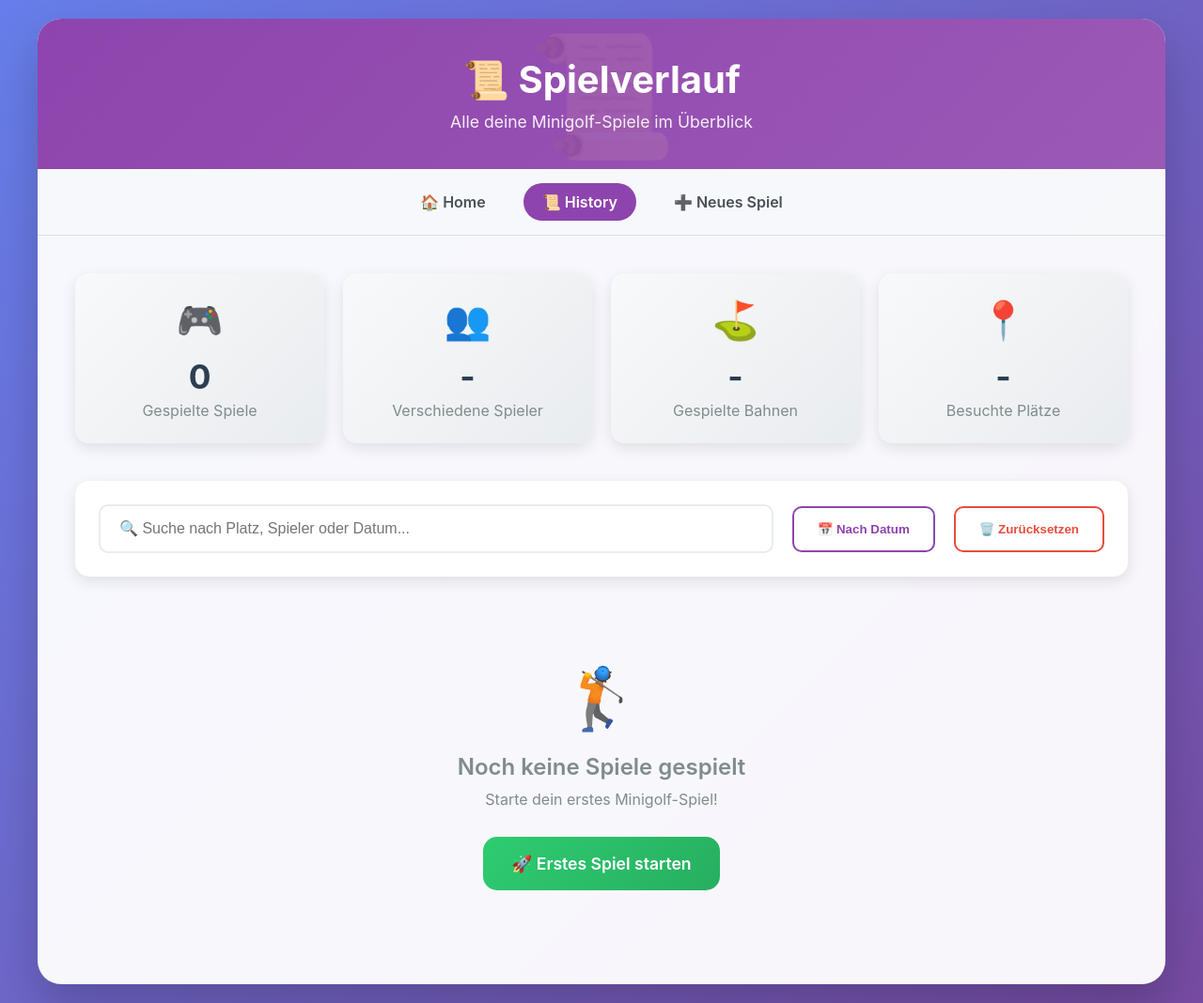
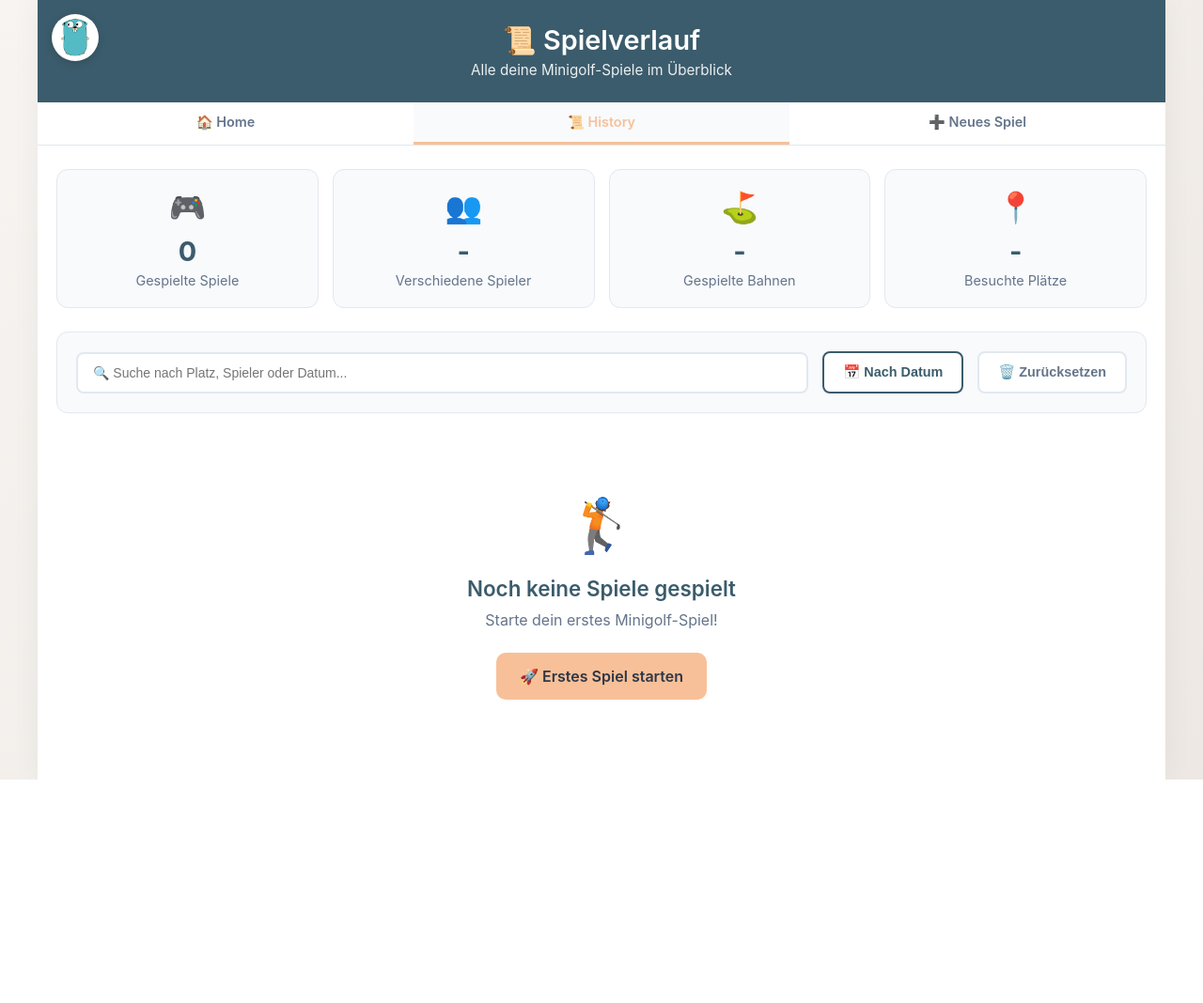
Before and after one commit to michaelbuzek/gopher-app-dev, a Flask app: page /history in a window 1280 px wide. Shown: the whole page at 94% size. After the commit the page ends 830 px from the top, so only its background shows below. Run offline with Flask 3, Linux system fonts and the light colour scheme; data that the repository does not hold is empty.

Commit message:
🎨 startseite r

```diff
--- a/templates/history.html
+++ b/templates/history.html
@@ -15,247 +15,275 @@
 
         body {
             font-family: -apple-system, BlinkMacSystemFont, 'Segoe UI', Roboto, sans-serif;
-            background: linear-gradient(135deg, #667eea 0%, #764ba2 100%);
+            background: linear-gradient(135deg, #f7f4f1 0%, #ede8e3 100%);
             min-height: 100vh;
-            padding: 20px;
+            color: #2d3748;
         }
 
         .container {
             max-width: 1200px;
             margin: 0 auto;
-            background: rgba(255, 255, 255, 0.95);
-            backdrop-filter: blur(10px);
-            border-radius: 25px;
-            box-shadow: 0 25px 50px rgba(0, 0, 0, 0.2);
-            overflow: hidden;
-            animation: slideUp 0.6s ease-out;
-        }
-
-        @keyframes slideUp {
-            from { opacity: 0; transform: translateY(30px); }
-            to { opacity: 1; transform: translateY(0); }
+            background: #ffffff;
+            min-height: 100vh;
+            box-shadow: 0 0 30px rgba(0, 0, 0, 0.05);
         }
 
         .header {
-            background: linear-gradient(135deg, #8e44ad 0%, #9b59b6 100%);
+            background: #3b5c6c;
             color: white;
-            padding: 40px 30px;
+            padding: 25px 20px;
             text-align: center;
+            position: sticky;
+            top: 0;
+            z-index: 100;
             position: relative;
-            overflow: hidden;
         }
 
-        .header::before {
-            content: '📜';
+        .gopher-logo {
             position: absolute;
-            font-size: 8em;
-            opacity: 0.1;
-            top: 50%;
-            left: 50%;
-            transform: translate(-50%, -50%);
+            top: 15px;
+            left: 15px;
+            width: 50px;
+            height: 50px;
+            border-radius: 50%;
+            background: white;
+            padding: 5px;
+            transition: all 0.3s ease;
+            cursor: pointer;
+            box-shadow: 0 2px 8px rgba(0, 0, 0, 0.15);
+            z-index: 101;
+            text-decoration: none;
+            display: flex;
+            align-items: center;
+            justify-content: center;
+        }
+
+        .gopher-logo:hover {
+            transform: scale(1.1) rotate(-5deg);
+            box-shadow: 0 4px 15px rgba(0, 0, 0, 0.25);
+        }
+
+        .gopher-logo img {
+            width: 100%;
+            height: 100%;
+            object-fit: contain;
+            border-radius: 50%;
+        }
+
+        .gopher-fallback {
+            font-size: 1.8em;
+            display: none;
         }
 
         .header h1 {
-            font-size: 2.5em;
-            margin-bottom: 10px;
-            position: relative;
-            z-index: 1;
+            font-size: 1.8em;
+            margin-bottom: 5px;
+            font-weight: 600;
         }
 
         .header p {
             opacity: 0.9;
-            font-size: 1.1em;
-            position: relative;
-            z-index: 1;
+            font-size: 0.95em;
         }
 
         .nav {
-            background: rgba(248, 249, 250, 0.8);
-            padding: 15px;
+            background: #ffffff;
+            padding: 0;
             display: flex;
             justify-content: center;
-            gap: 20px;
-            border-bottom: 1px solid rgba(0,0,0,0.1);
+            gap: 0;
+            border-bottom: 1px solid #e2e8f0;
+            position: sticky;
+            top: 0;
+            z-index: 99;
         }
 
         .nav-link {
             text-decoration: none;
-            color: #495057;
+            color: #64748b;
             font-weight: 600;
-            padding: 10px 20px;
-            border-radius: 20px;
+            padding: 12px 20px;
             transition: all 0.3s ease;
             display: flex;
             align-items: center;
-            gap: 8px;
+            gap: 6px;
+            flex: 1;
+            justify-content: center;
+            border-bottom: 3px solid transparent;
+            font-size: 0.9em;
         }
 
         .nav-link:hover {
-            background: rgba(46, 204, 113, 0.1);
-            color: #2ecc71;
-            transform: translateY(-2px);
+            background: #f8fafc;
+            color: #f8c098;
         }
 
         .nav-link.active {
-            background: #8e44ad;
-            color: white;
+            background: #f8fafc;
+            color: #f8c098;
+            border-bottom-color: #f8c098;
         }
 
         .content {
-            padding: 40px;
+            padding: 25px 20px;
+            background: #ffffff;
         }
 
         .stats-overview {
             display: grid;
-            grid-template-columns: repeat(auto-fit, minmax(200px, 1fr));
-            gap: 20px;
-            margin-bottom: 40px;
+            grid-template-columns: repeat(auto-fit, minmax(160px, 1fr));
+            gap: 15px;
+            margin-bottom: 25px;
         }
 
         .stat-card {
-            background: linear-gradient(135deg, #f8f9fa 0%, #e9ecef 100%);
-            padding: 25px;
-            border-radius: 15px;
+            background: #f8fafc;
+            padding: 20px;
+            border-radius: 12px;
             text-align: center;
-            box-shadow: 0 5px 15px rgba(0, 0, 0, 0.1);
+            border: 1px solid #e2e8f0;
             transition: all 0.3s ease;
         }
 
         .stat-card:hover {
-            transform: translateY(-5px);
-            box-shadow: 0 10px 30px rgba(0, 0, 0, 0.15);
+            transform: translateY(-2px);
+            box-shadow: 0 4px 12px rgba(0, 0, 0, 0.08);
         }
 
         .stat-icon {
-            font-size: 2.5em;
-            margin-bottom: 15px;
+            font-size: 2em;
+            margin-bottom: 10px;
         }
 
         .stat-number {
-            font-size: 2.2em;
+            font-size: 1.8em;
             font-weight: bold;
-            color: #2c3e50;
+            color: #3b5c6c;
             margin-bottom: 5px;
         }
 
         .stat-label {
-            color: #7f8c8d;
-            font-size: 1em;
+            color: #64748b;
+            font-size: 0.9em;
         }
 
         .search-filter {
-            background: white;
-            padding: 25px;
-            border-radius: 15px;
-            box-shadow: 0 5px 15px rgba(0, 0, 0, 0.1);
-            margin-bottom: 30px;
+            background: #f8fafc;
+            padding: 20px;
+            border-radius: 12px;
+            border: 1px solid #e2e8f0;
+            margin-bottom: 25px;
         }
 
         .search-row {
             display: grid;
             grid-template-columns: 1fr auto auto;
-            gap: 20px;
+            gap: 15px;
             align-items: center;
         }
 
         .search-input {
-            padding: 15px 20px;
-            border: 2px solid #e9ecef;
-            border-radius: 10px;
-            font-size: 16px;
+            padding: 12px 16px;
+            border: 2px solid #e2e8f0;
+            border-radius: 8px;
+            font-size: 14px;
             transition: all 0.3s ease;
+            background: white;
         }
 
         .search-input:focus {
             outline: none;
-            border-color: #8e44ad;
-            box-shadow: 0 0 0 3px rgba(142, 68, 173, 0.1);
+            border-color: #f8c098;
+            box-shadow: 0 0 0 3px rgba(248, 192, 152, 0.1);
         }
 
         .filter-btn {
-            padding: 15px 25px;
-            border: 2px solid #8e44ad;
+            padding: 12px 20px;
+            border: 2px solid #3b5c6c;
             background: white;
-            color: #8e44ad;
-            border-radius: 10px;
+            color: #3b5c6c;
+            border-radius: 8px;
             cursor: pointer;
             transition: all 0.3s ease;
             font-weight: 600;
+            font-size: 0.9em;
         }
 
         .filter-btn:hover, .filter-btn.active {
-            background: #8e44ad;
+            background: #3b5c6c;
             color: white;
-            transform: translateY(-2px);
         }
 
         .clear-btn {
-            padding: 15px 25px;
-            border: 2px solid #e74c3c;
+            padding: 12px 20px;
+            border: 2px solid #e2e8f0;
             background: white;
-            color: #e74c3c;
-            border-radius: 10px;
+            color: #64748b;
+            border-radius: 8px;
             cursor: pointer;
             transition: all 0.3s ease;
             font-weight: 600;
+            font-size: 0.9em;
         }
 
         .clear-btn:hover {
-            background: #e74c3c;
-            color: white;
-            transform: translateY(-2px);
+            background: #f1f5f9;
+            border-color: #cbd5e1;
         }
 
         .games-grid {
             display: grid;
-            gap: 20px;
+            gap: 15px;
         }
 
         .game-card {
             background: white;
-            border-radius: 15px;
-            box-shadow: 0 5px 15px rgba(0, 0, 0, 0.1);
+            border-radius: 12px;
+            border: 1px solid #e2e8f0;
             overflow: hidden;
             transition: all 0.3s ease;
-            border: 2px solid transparent;
         }
 
         .game-card:hover {
-            transform: translateY(-5px);
-            box-shadow: 0 15px 40px rgba(0, 0, 0, 0.15);
-            border-color: #8e44ad;
+            transform: translateY(-2px);
+            box-shadow: 0 8px 25px rgba(0, 0, 0, 0.08);
+            border-color: #f8c098;
         }
 
         .game-header {
-            background: linear-gradient(135deg, #34495e 0%, #2c3e50 100%);
-            color: white;
-            padding: 20px;
+            background: #f8fafc;
+            color: #3b5c6c;
+            padding: 15px 20px;
             display: flex;
             justify-content: space-between;
             align-items: center;
+            border-bottom: 1px solid #e2e8f0;
         }
 
         .game-id {
-            background: rgba(255, 255, 255, 0.2);
-            padding: 5px 12px;
-            border-radius: 20px;
-            font-size: 0.9em;
+            background: #e2e8f0;
+            color: #64748b;
+            padding: 4px 10px;
+            border-radius: 12px;
+            font-size: 0.8em;
+            font-weight: 600;
         }
 
         .game-date {
-            font-size: 1.1em;
+            font-size: 1em;
             font-weight: 600;
+            color: #3b5c6c;
         }
 
         .game-body {
-            padding: 25px;
+            padding: 20px;
         }
 
         .game-info {
             display: grid;
-            grid-template-columns: repeat(auto-fit, minmax(150px, 1fr));
-            gap: 20px;
-            margin-bottom: 20px;
+            grid-template-columns: repeat(auto-fit, minmax(120px, 1fr));
+            gap: 15px;
+            margin-bottom: 15px;
         }
 
         .info-item {
@@ -263,137 +291,142 @@
         }
 
         .info-icon {
-            font-size: 1.5em;
+            font-size: 1.3em;
             margin-bottom: 5px;
         }
 
         .info-value {
-            font-size: 1.2em;
+            font-size: 1.1em;
             font-weight: 600;
-            color: #2c3e50;
+            color: #3b5c6c;
             margin-bottom: 3px;
         }
 
         .info-label {
-            color: #7f8c8d;
-            font-size: 0.9em;
+            color: #64748b;
+            font-size: 0.8em;
         }
 
         .players-section {
-            margin-bottom: 20px;
+            margin-bottom: 18px;
         }
 
         .players-title {
-            font-size: 1.1em;
+            font-size: 0.95em;
             font-weight: 600;
-            color: #2c3e50;
-            margin-bottom: 10px;
+            color: #3b5c6c;
+            margin-bottom: 8px;
         }
 
         .players-list {
             display: flex;
             flex-wrap: wrap;
-            gap: 8px;
+            gap: 6px;
         }
 
         .player-tag {
-            background: linear-gradient(135deg, #3498db 0%, #2980b9 100%);
-            color: white;
-            padding: 8px 15px;
-            border-radius: 20px;
-            font-size: 0.9em;
+            background: #f8c098;
+            color: #2d3748;
+            padding: 6px 12px;
+            border-radius: 15px;
+            font-size: 0.8em;
             font-weight: 500;
         }
 
         .game-actions {
             display: flex;
-            gap: 15px;
+            gap: 10px;
             justify-content: flex-end;
         }
 
         .action-btn {
-            padding: 12px 20px;
+            padding: 10px 16px;
             border: none;
-            border-radius: 10px;
+            border-radius: 8px;
             cursor: pointer;
             transition: all 0.3s ease;
             text-decoration: none;
             font-weight: 600;
             display: flex;
             align-items: center;
-            gap: 8px;
+            gap: 6px;
+            font-size: 0.85em;
         }
 
         .btn-view {
-            background: linear-gradient(135deg, #2ecc71 0%, #27ae60 100%);
-            color: white;
+            background: #f8c098;
+            color: #2d3748;
+            border: 1px solid #f2bc91;
         }
 
         .btn-view:hover {
-            transform: translateY(-2px);
-            box-shadow: 0 5px 15px rgba(46, 204, 113, 0.4);
+            background: #f2bc91;
+            transform: translateY(-1px);
         }
 
         .btn-results {
-            background: linear-gradient(135deg, #f39c12 0%, #e67e22 100%);
-            color: white;
+            background: #f8fafc;
+            color: #3b5c6c;
+            border: 1px solid #e2e8f0;
         }
 
         .btn-results:hover {
-            transform: translateY(-2px);
-            box-shadow: 0 5px 15px rgba(243, 156, 18, 0.4);
+            background: #e2e8f0;
+            transform: translateY(-1px);
         }
 
         .btn-delete {
-            background: linear-gradient(135deg, #e74c3c 0%, #c0392b 100%);
-            color: white;
+            background: #fef2f2;
+            color: #dc2626;
+            border: 1px solid #fecaca;
         }
 
         .btn-delete:hover {
-            transform: translateY(-2px);
-            box-shadow: 0 5px 15px rgba(231, 76, 60, 0.4);
+            background: #fecaca;
+            transform: translateY(-1px);
         }
 
         .empty-state {
             text-align: center;
             padding: 60px 20px;
-            color: #7f8c8d;
+            color: #64748b;
         }
 
         .empty-icon {
-            font-size: 4em;
+            font-size: 3.5em;
             margin-bottom: 20px;
         }
 
         .empty-title {
-            font-size: 1.5em;
+            font-size: 1.4em;
             font-weight: 600;
             margin-bottom: 10px;
+            color: #3b5c6c;
         }
 
         .empty-subtitle {
-            margin-bottom: 30px;
+            margin-bottom: 25px;
         }
 
         .start-game-btn {
-            background: linear-gradient(135deg, #2ecc71 0%, #27ae60 100%);
-            color: white;
-            padding: 18px 30px;
+            background: #f8c098;
+            color: #2d3748;
+            padding: 15px 25px;
             border: none;
-            border-radius: 15px;
-            font-size: 1.1em;
+            border-radius: 10px;
+            font-size: 1em;
             font-weight: 600;
             cursor: pointer;
             transition: all 0.3s ease;
             text-decoration: none;
             display: inline-flex;
             align-items: center;
-            gap: 10px;
+            gap: 8px;
         }
 
         .start-game-btn:hover {
-            transform: translateY(-3px);
-            box-shadow: 0 10px 30px rgba(46, 204, 113, 0.4);
+            background: #f2bc91;
+            transform: translateY(-2px);
         }
 
         /* Delete Confirmation Modal */
@@ -528,6 +581,14 @@
 <body>
     <div class="container">
         <div class="header">
+            <!-- Gopher Logo - Home Link -->
+            <a href="/" class="gopher-logo" title="Zurück zur Startseite">
+                <img src="/static/gopher_main.png"
+                     alt="🐿️ Gopher Home"
+                     onerror="this.style.display='none'; this.parentNode.querySelector('.gopher-fallback').style.display='block';">
+                <div class="gopher-fallback">🐿️</div>
+            </a>
+
             <h1>📜 Spielverlauf</h1>
             <p>Alle deine Minigolf-Spiele im Überblick</p>
         </div>
@@ -665,11 +726,11 @@
       let currentGameId = null;
       let games = [];
 
-      // Games Data sicher laden - GEFIXTE VERSION
+      // Games Data sicher laden - Template-Syntax entfernt
       try {
-          {% if games_data %}
-          games = {{ games_data|tojson|safe }};
-          {% endif %}
+          // In der echten App würde hier die Template-Engine die Daten einfügen
+          // games = ; // wird vom Backend gefüllt
+          console.log('Games loaded:', games.length);
       } catch (e) {
           console.error('Fehler beim Laden der Spiele:', e);
           games = [];
```
Also changed, not shown: other parts of templates/history.html (+53 -33 lines).
